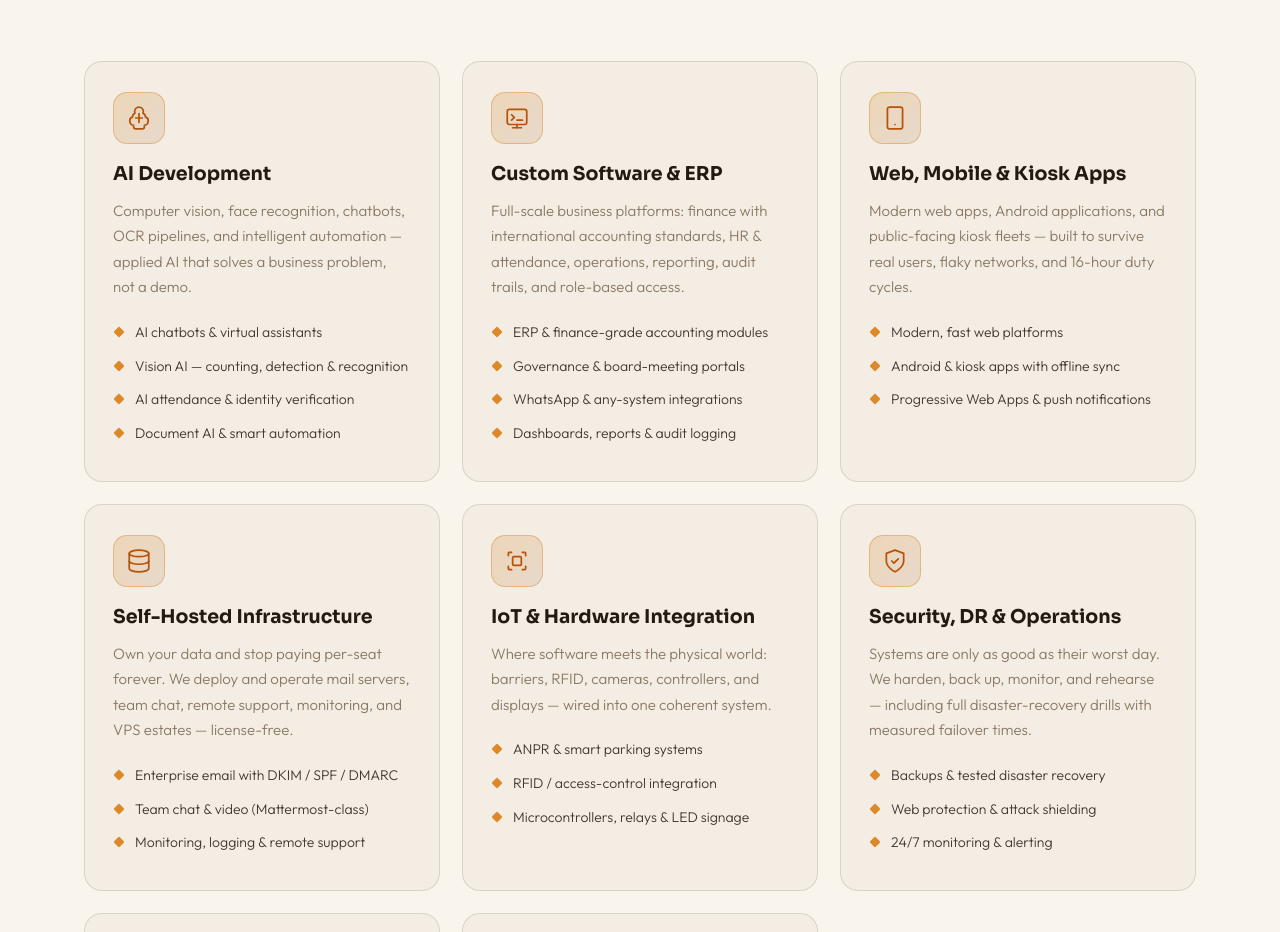
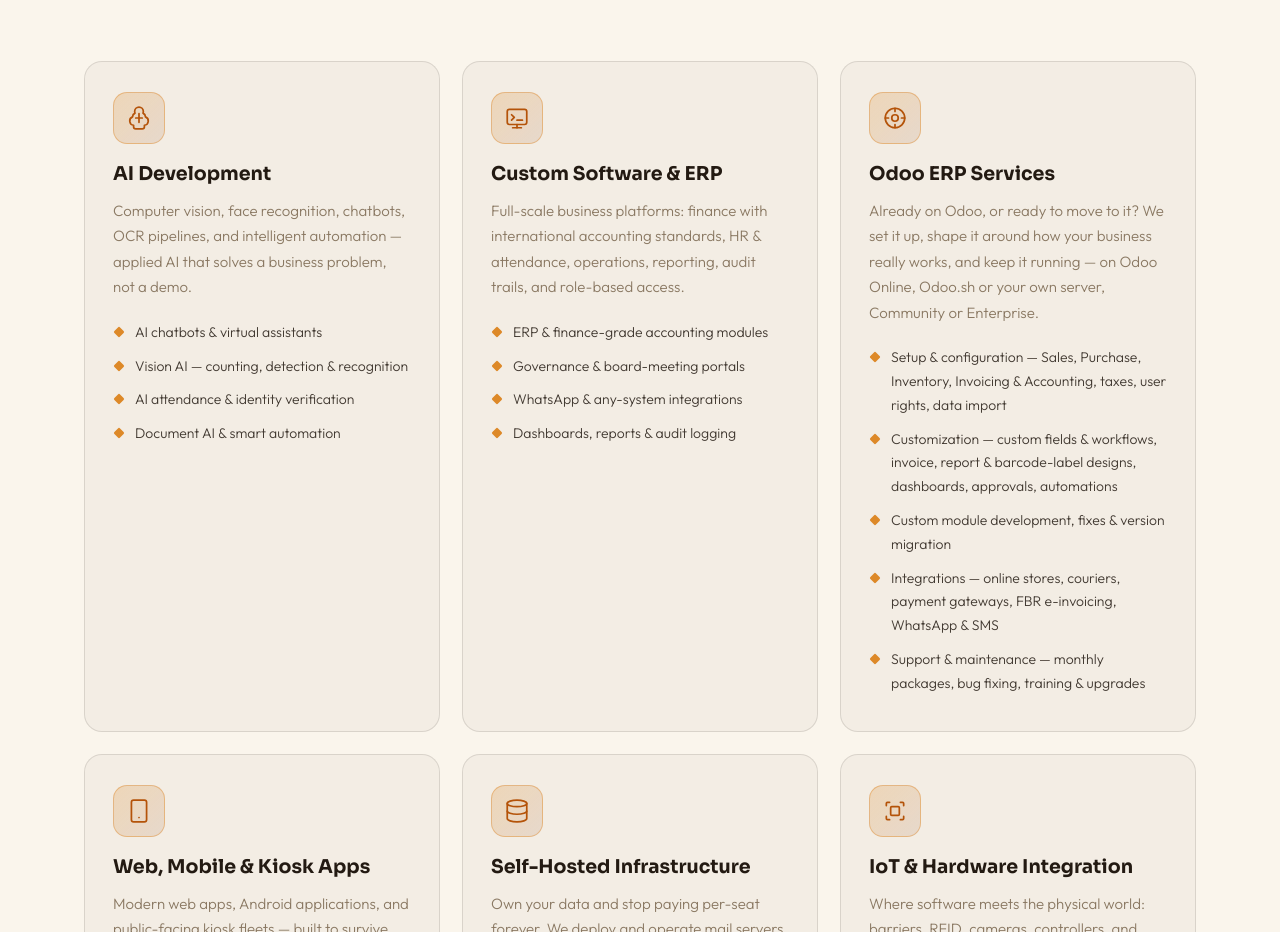
Before and after one commit to saleemakhtar88/arisestack-site, a plain HTML site: page index.html in a window 1280 px wide. Shown: the part 1321-2253 px from the top of the page. Drawn offline with Linux system fonts and the light colour scheme; no server answers.

Commit message:
Services: add Odoo ERP Services card and contact-form option
Co-Authored-By: Claude Opus 5.5 <noreply@anthropic.com>

```diff
--- a/index.html
+++ b/index.html
@@ -153,6 +153,21 @@
           <li>Governance &amp; board-meeting portals</li>
           <li>WhatsApp &amp; any-system integrations</li>
           <li>Dashboards, reports &amp; audit logging</li>
+        </ul>
+      </article>
+
+      <article class="card reveal">
+        <div class="card-icon" aria-hidden="true">
+          <svg viewBox="0 0 24 24" fill="none" stroke="currentColor" stroke-width="1.6" stroke-linecap="round" stroke-linejoin="round"><circle cx="12" cy="12" r="3"/><circle cx="12" cy="12" r="9"/><path d="M12 3v3M12 18v3M3 12h3M18 12h3"/></svg>
+        </div>
+        <h3>Odoo ERP Services</h3>
+        <p>Already on Odoo, or ready to move to it? We set it up, shape it around how your business really works, and keep it running — on Odoo Online, Odoo.sh or your own server, Community or Enterprise.</p>
+        <ul>
+          <li>Setup &amp; configuration — Sales, Purchase, Inventory, Invoicing &amp; Accounting, taxes, user rights, data import</li>
+          <li>Customization — custom fields &amp; workflows, invoice, report &amp; barcode-label designs, dashboards, approvals, automations</li>
+          <li>Custom module development, fixes &amp; version migration</li>
+          <li>Integrations — online stores, couriers, payment gateways, FBR e-invoicing, WhatsApp &amp; SMS</li>
+          <li>Support &amp; maintenance — monthly packages, bug fixing, training &amp; upgrades</li>
         </ul>
       </article>
 
@@ -511,6 +526,7 @@
             <select id="cf-subject" name="subject">
               <option value="General enquiry">General enquiry</option>
               <option value="Custom Software / ERP">Custom Software / ERP</option>
+              <option value="Odoo ERP Services">Odoo ERP Services</option>
               <option value="AI Development">AI Development</option>
               <option value="Web / Mobile App">Web / Mobile App</option>
               <option value="Networks / Servers / CCTV">Networks / Servers / CCTV</option>
```
Also changed, not shown: contact.html (+1 -0 lines).
